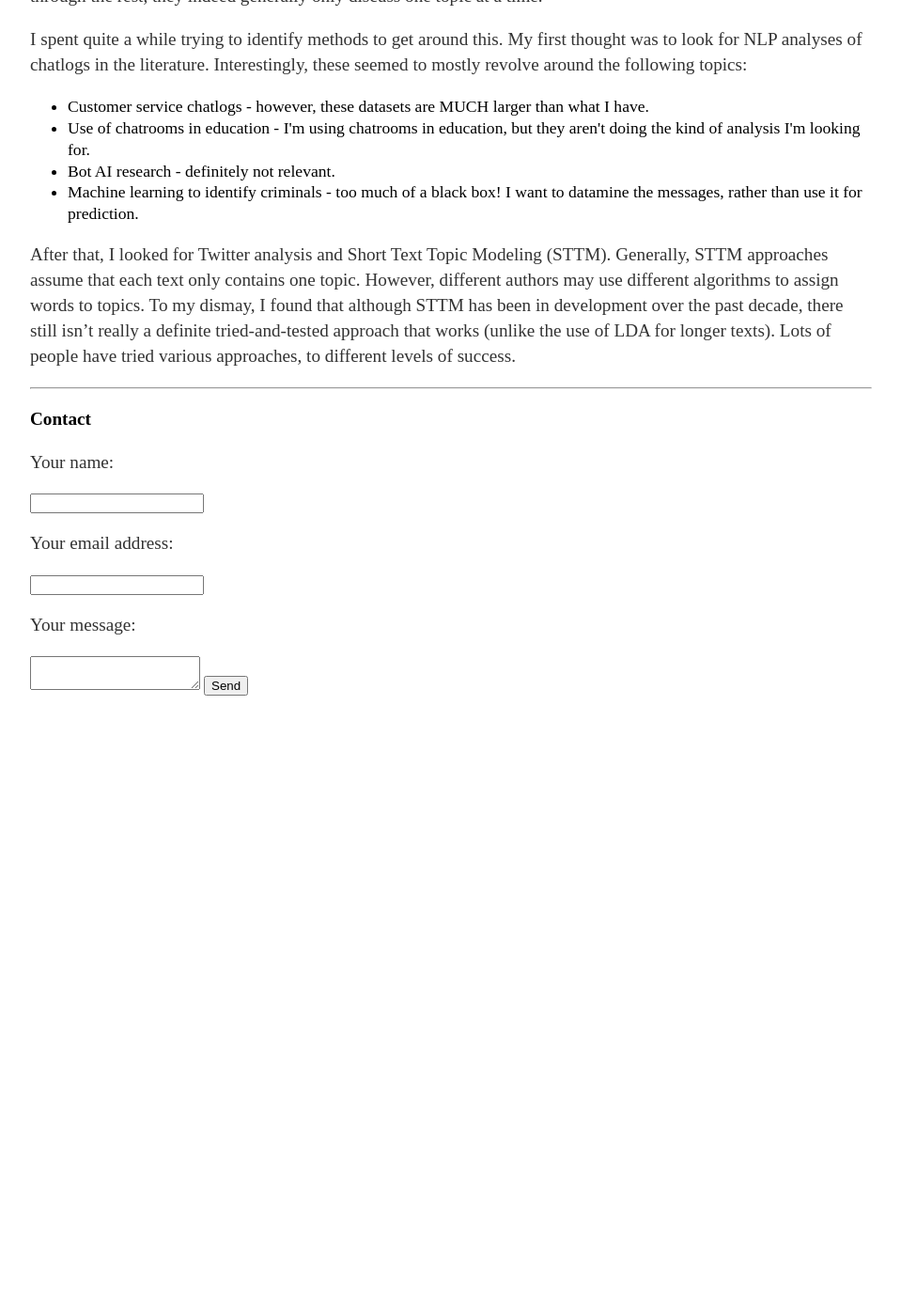
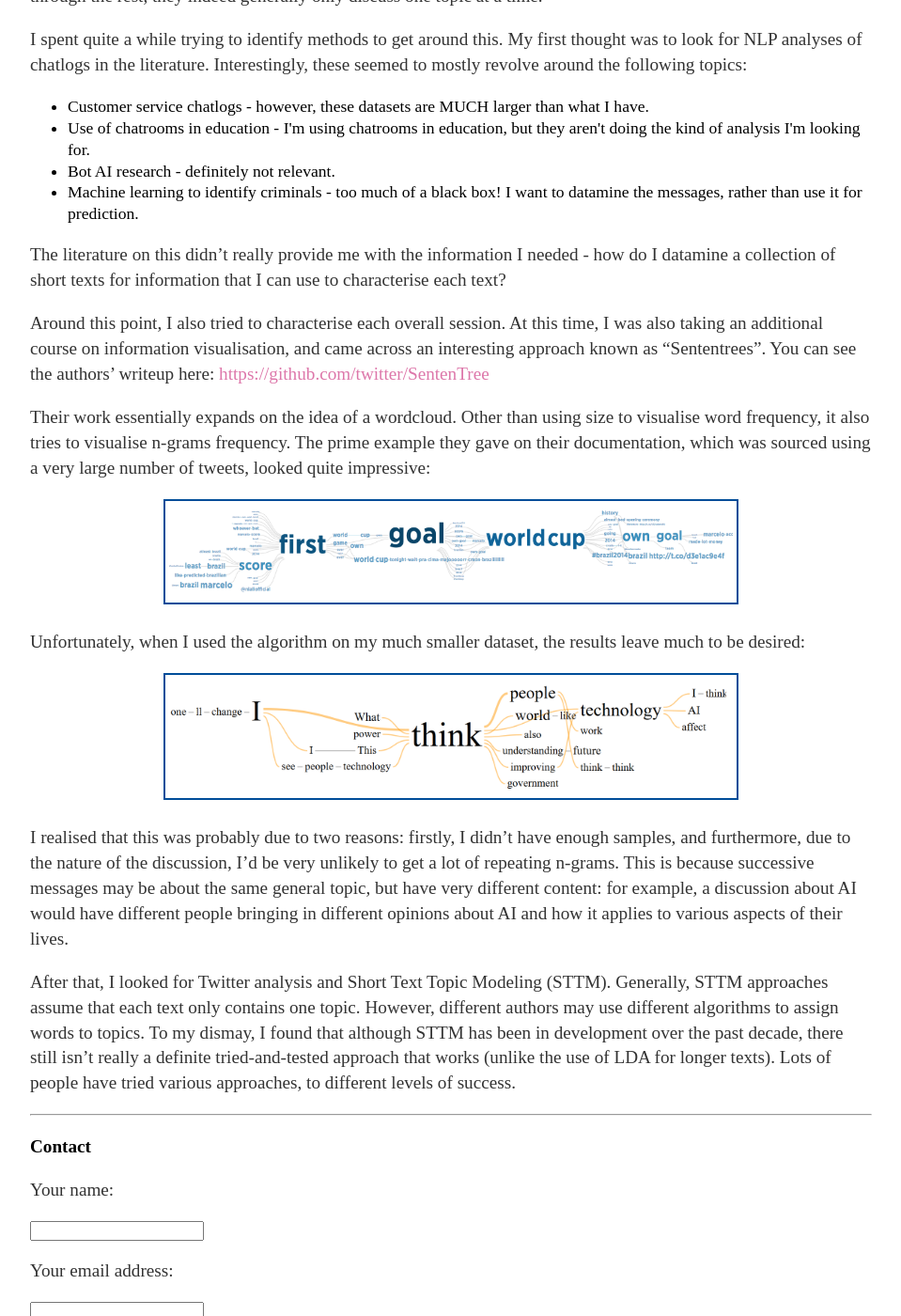
Before and after one commit to not-even-wong/not-even-wong.github.io, a Jekyll site: the page built from _posts/2020-04-08-NLP-chatlogs-part-1.md, in a window 1280 px wide and 1400 px high, scrolled down 2182 px. Shown: the whole window at 94% size, without its empty margins (160-1119 px from the left). Built offline with Jekyll 4.4.1, drawn with Linux system fonts in a browser that asks for light colours; before the commit the page ends 2982 px from its top, so only the background shows below that; some of the changed text lies outside the part shown.

Commit message:
Update 2020-04-08-NLP-chatlogs-part-1.md

```diff
--- a/_posts/2020-04-08-NLP-chatlogs-part-1.md
+++ b/_posts/2020-04-08-NLP-chatlogs-part-1.md
@@ -11,7 +11,7 @@ thumbnail: https://raw.githubusercontent.com/not-even-wong/not-even-wong.github.
 
 <div class="fineprint">Images and tables are generally scrollable if not displayed in full.</div>
 
-I haven't made any new posts for several months. That's in part because things were getting busy. Other than my regular workload, I had the opportunity to work with a company that runs an online university course on Futures Literacy. I spent the past few months developing, refining, and implementing online interaction methods and content delivery, and designing assessment and evaluation tools for the course. Now that the course is coming to an end, I'm shifting more towards data analysis using student work during the course.
+I haven't made any new posts for several months. That's in part because things were getting busy. Other than my regular workload, I had the opportunity to work with a company that runs an online university course on <a href="https://en.unesco.org/themes/futures-literacy" target="_blank">Futures Literacy</a>. I spent the past few months developing, refining, and implementing online interaction methods and content delivery, and designing assessment and evaluation tools for the course. Now that the course is coming to an end, I'm shifting more towards data analysis using student work during the course.
 
 I want to write about what I'm doing, but it's tricky because of privacy and data protection. Most likely it'll be ok to discuss my approaches and their limitations, and show some of the aggregated results, but I can't show any specific posts, and especially can't reveal any personal information. I'm worried about displaying code also, because it might show some specific info, but I might consider uploading the code with things like stopwords blanked out.
 
@@ -46,4 +46,18 @@ I spent quite a while trying to identify methods to get around this. My first th
 <li>Machine learning to identify criminals - too much of a black box! I want to datamine the messages, rather than use it for prediction.</li>
 </ul>
 
+The literature on this didn't really provide me with the information I needed - how do I datamine a collection of short texts for information that I can use to characterise each text?
+
+Around this point, I also tried to characterise each overall session. At this time, I was also taking an additional course on information visualisation, and came across an interesting approach known as "Sententrees". You can see the authors' writeup here: <a href="https://github.com/twitter/SentenTree" target="_blank">https://github.com/twitter/SentenTree</a>
+
+Their work essentially expands on the idea of a wordcloud. Other than using size to visualise word frequency, it also tries to visualise  n-grams frequency. The prime example they gave on their documentation, which was sourced using a very large number of tweets, looked quite impressive:
+
+<p align="center"><img src="https://raw.githubusercontent.com/not-even-wong/not-even-wong.github.io/master/_posts/20200408/SentenTree.png" style="width: 600px" class="border"></p>
+
+Unfortunately, when I used the algorithm on my much smaller dataset, the results leave much to be desired:
+
+<p align="center"><img src="https://raw.githubusercontent.com/not-even-wong/not-even-wong.github.io/master/_posts/20200408/2%20sententree.png" style="width: 600px" class="border"></p>
+
+I realised that this was probably due to two reasons: firstly, I didn't have enough samples, and furthermore, due to the nature of the discussion, I'd be very unlikely to get a lot of repeating n-grams. This is because successive messages may be about the same general topic, but have very different content: for example, a discussion about AI would have different people bringing in different opinions about AI and how it applies to various aspects of their lives.
+
 After that, I looked for Twitter analysis and Short Text Topic Modeling (STTM). Generally, STTM approaches assume that each text only contains one topic. However, different authors may use different algorithms to assign words to topics. To my dismay, I found that although STTM has been in development over the past decade, there still isn't really a definite tried-and-tested approach that works (unlike the use of LDA for longer texts). Lots of people have tried various approaches, to different levels of success.
```
